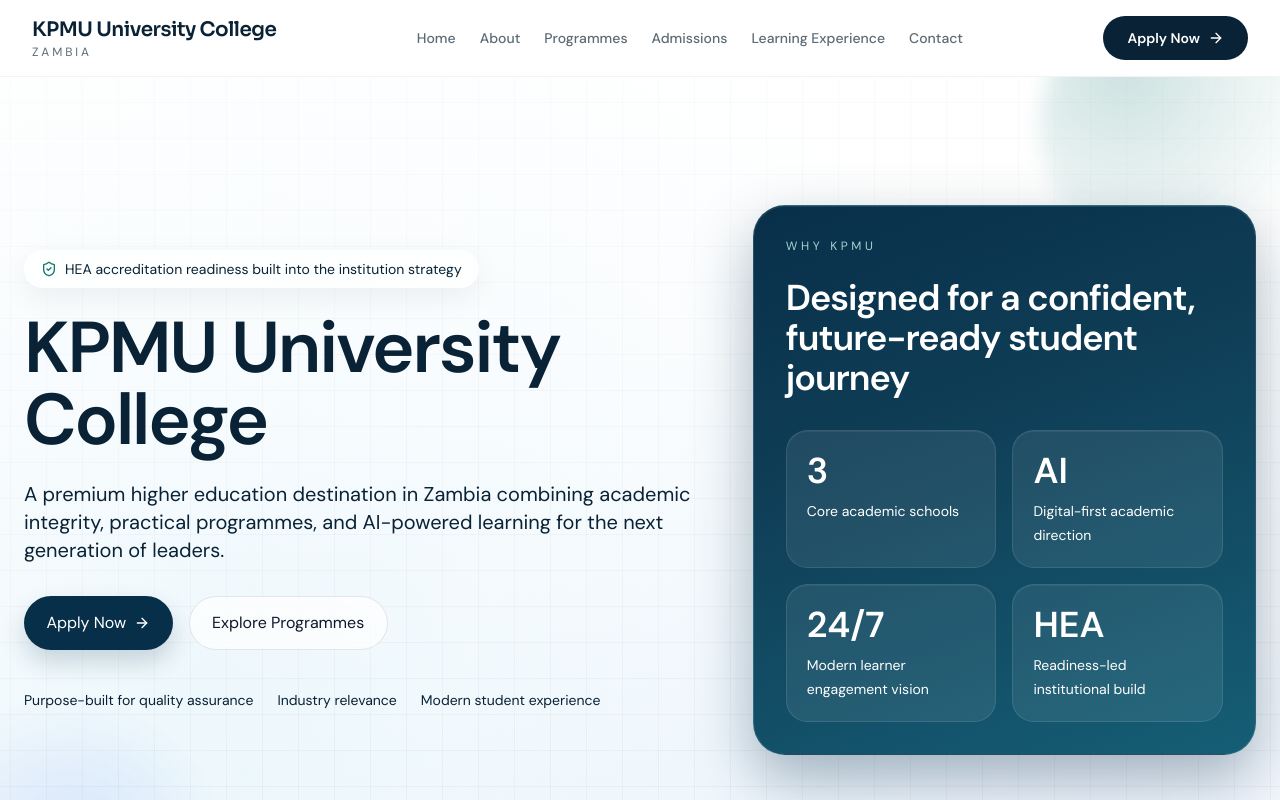
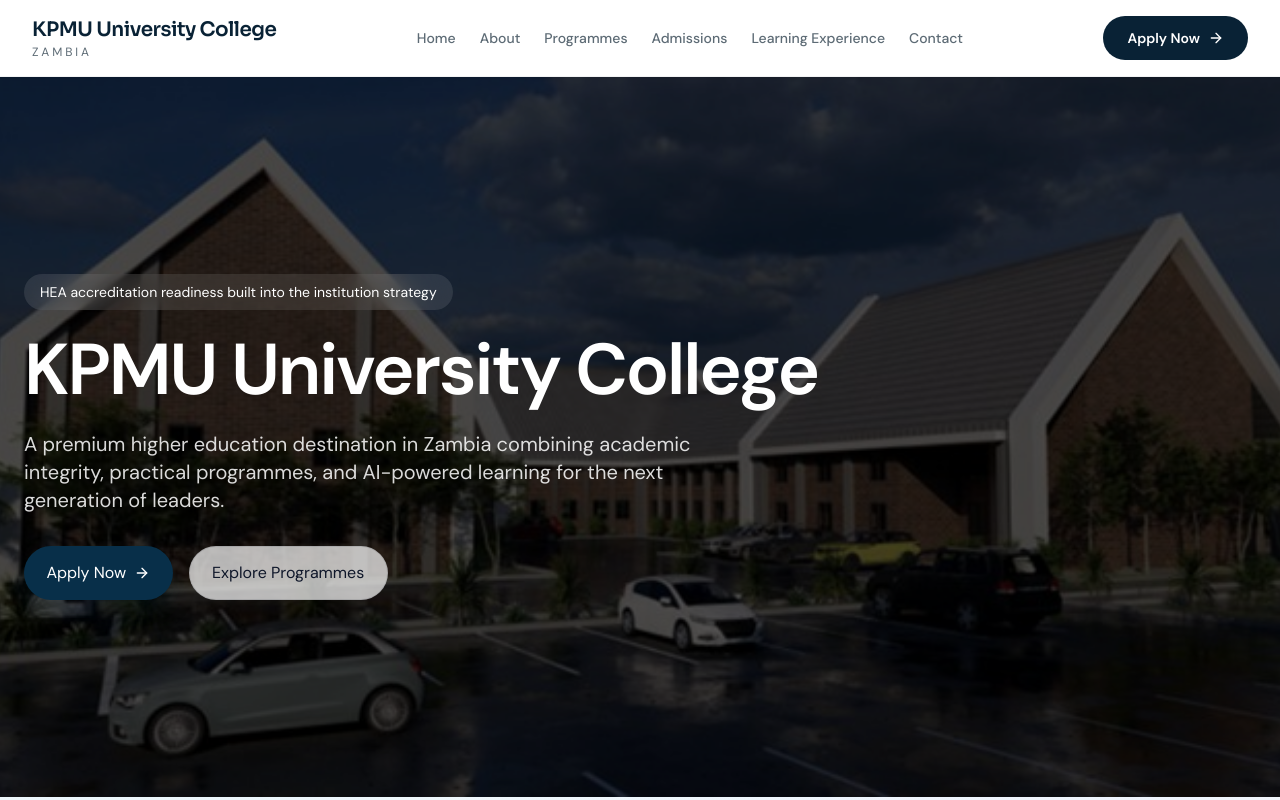
Before and after one commit to kkamfwa/kpmu-website, a Next.js app: page / in a window 1280 px wide. Shown: the top 800 px of the page. Built offline with nearby package versions, Linux system fonts and the light colour scheme.

Commit message:
Add cinematic homepage hero

```diff
--- a/app/page.tsx
+++ b/app/page.tsx
@@ -26,13 +26,6 @@ const highlights = [
     text: "Academic programmes positioned around employability, entrepreneurship, agriculture, and modern business needs.",
     icon: GraduationCap,
   },
-];
-
-const stats = [
-  { value: "3", label: "Core academic schools" },
-  { value: "AI", label: "Digital-first academic direction" },
-  { value: "24/7", label: "Modern learner engagement vision" },
-  { value: "HEA", label: "Readiness-led institutional build" },
 ];
 
 const modelCards = [
@@ -67,22 +60,28 @@ const admissionsSteps = [
 export default function HomePage() {
   return (
     <main>
-      <section className="kpmu-shell kpmu-grid overflow-hidden px-6 py-24 md:py-32">
-        <div className="kpmu-orb kpmu-orb-1" />
-        <div className="kpmu-orb kpmu-orb-2" />
+      <section className="relative flex h-[90vh] items-center overflow-hidden text-white">
+        <div className="absolute inset-0">
+          <img
+            src="/hero.jpg"
+            alt="KPMU Campus"
+            className="h-full w-full object-cover"
+          />
+          <div className="absolute inset-0 bg-black/60" />
+        </div>
 
-        <div className="mx-auto grid max-w-7xl items-center gap-12 lg:grid-cols-[1.15fr_0.85fr]">
-          <div className="relative z-10">
-            <div className="kpmu-glass inline-flex items-center gap-2 rounded-full px-4 py-2 text-sm text-slate-700">
-              <ShieldCheck className="h-4 w-4 text-teal-700" />
+        <div className="relative z-10 w-full px-6">
+          <div className="mx-auto max-w-7xl">
+            <div className="max-w-4xl">
+              <div className="inline-flex items-center rounded-full bg-white/10 px-4 py-2 text-sm backdrop-blur-md">
                 HEA accreditation readiness built into the institution strategy
               </div>
 
-            <h1 className="mt-6 max-w-4xl text-5xl font-semibold leading-[0.95] text-slate-950 md:text-7xl">
+              <h1 className="mt-6 text-5xl font-semibold leading-[0.95] md:text-7xl">
                 KPMU University College
               </h1>
 
-            <p className="mt-6 max-w-2xl text-lg leading-8 text-slate-600 md:text-xl">
+              <p className="mt-6 max-w-2xl text-lg leading-8 text-white/85 md:text-xl">
                 A premium higher education destination in Zambia combining academic
                 integrity, practical programmes, and AI-powered learning for the
                 next generation of leaders.
@@ -96,34 +95,6 @@ export default function HomePage() {
                 <Link href="/programmes" className="kpmu-button-secondary">
                   Explore Programmes
                 </Link>
-            </div>
-
-            <div className="mt-10 flex flex-wrap gap-6 text-sm text-slate-500">
-              <span>Purpose-built for quality assurance</span>
-              <span>Industry relevance</span>
-              <span>Modern student experience</span>
-            </div>
-          </div>
-
-          <div className="relative">
-            <div className="kpmu-panel-dark relative rounded-[2rem] p-6 md:p-8">
-              <div className="mb-6 text-xs uppercase tracking-[0.3em] text-teal-100/80">
-                Why KPMU
-              </div>
-
-              <h2 className="text-3xl font-semibold leading-tight md:text-4xl">
-                Designed for a confident, future-ready student journey
-              </h2>
-
-              <div className="mt-8 grid grid-cols-2 gap-4">
-                {stats.map((stat) => (
-                  <div key={stat.label} className="kpmu-stat rounded-[1.35rem] p-5">
-                    <div className="text-4xl font-semibold">{stat.value}</div>
-                    <div className="mt-2 text-sm leading-6 text-slate-100/85">
-                      {stat.label}
-                    </div>
-                  </div>
-                ))}
               </div>
             </div>
           </div>
```
Lines whose indentation alone changed are shown as unchanged.
